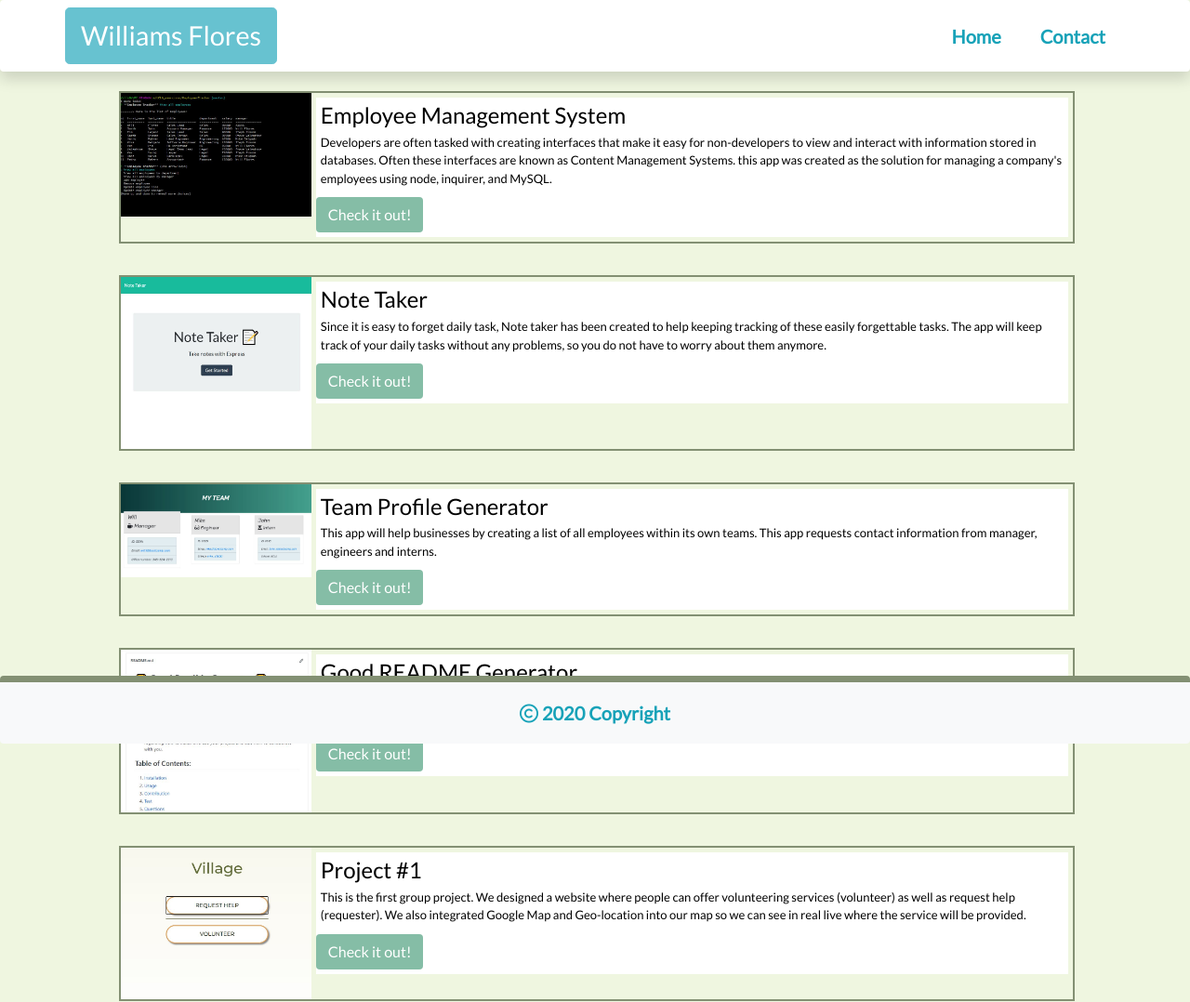
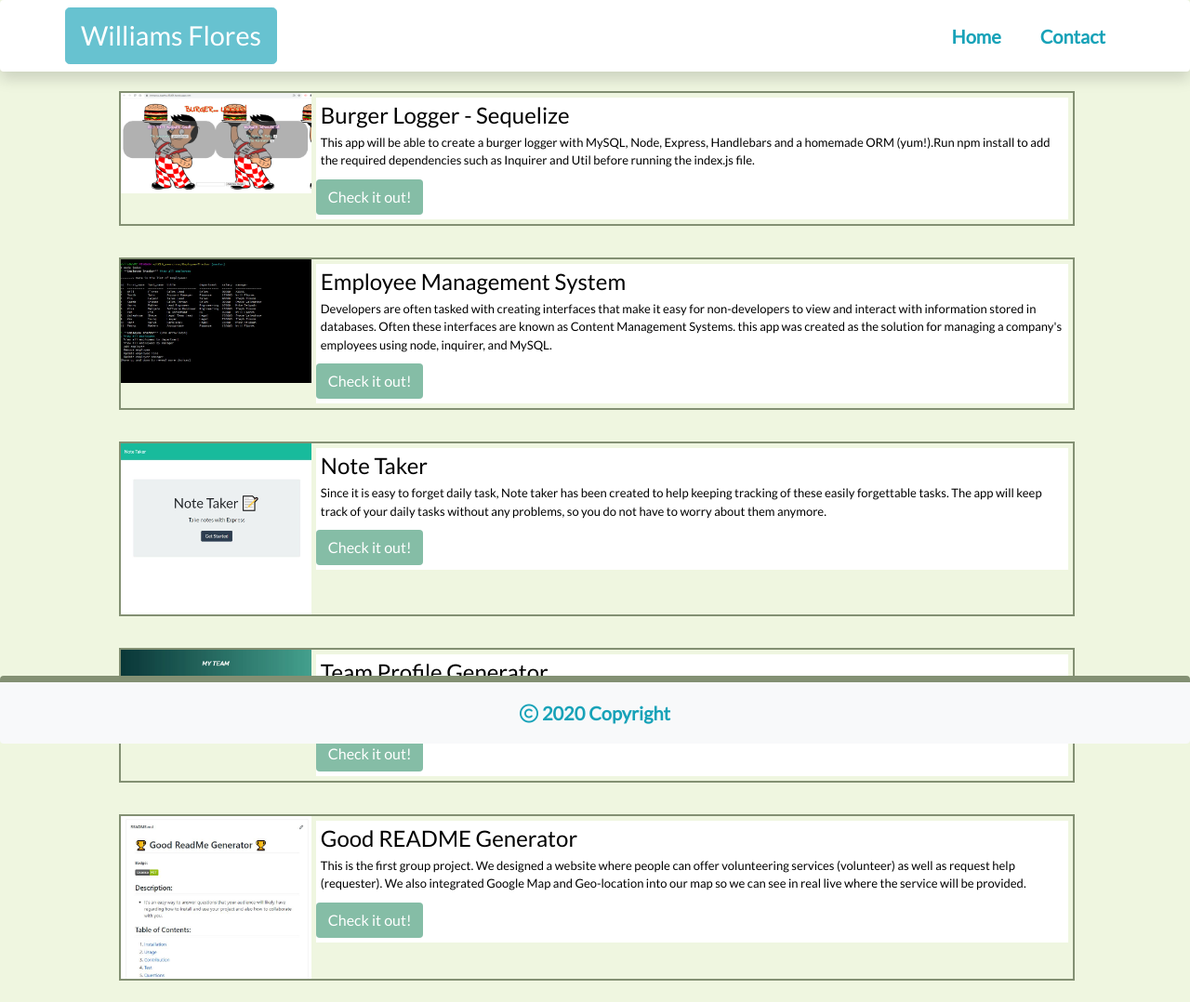
Before and after one commit to williamsffc/Homework2, a plain HTML site: page portfolio_2.html in a window 1280 px wide. Shown: the top 1078 px of the page at 93% size. Drawn offline with nearby package versions, Linux system fonts and the light colour scheme.

Commit message:
added burger homework

```diff
--- a/portfolio_2.html
+++ b/portfolio_2.html
@@ -51,6 +51,20 @@
     <!-- Media List -->
 
     <div class="media_container">
+
+        <div class="media">
+            <div class="media-left">
+                <img src="project_pics/HW13-Burger_Logger.PNG" class="media-object">
+            </div>
+            <div class="media-body">
+                <h4 class="media-heading">Burger Logger - Sequelize</h4>
+                <p>This app will be able to create a burger logger with MySQL, Node, Express, Handlebars and a homemade ORM (yum!).Run npm install to add the required dependencies such as Inquirer and Util before running the index.js file.</p>
+                <a href="https://github.com/williamsffc/burger-logger" target="_blank" class="btn btn-md active"
+                    role="button" aria-pressed="true">Check it out!</a>
+            </div>
+        </div>
+
+        <br>
 
         <div class="media">
             <div class="media-left">
```
Also changed, not shown: project_pics/HW13-Burger_Logger.PNG (added).
